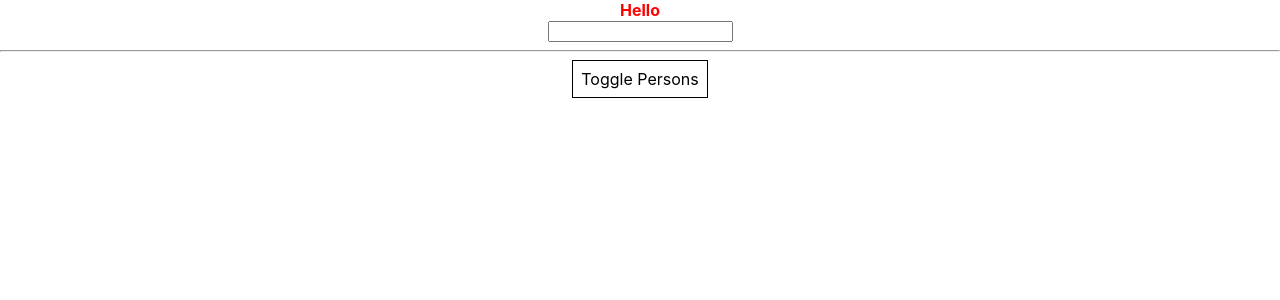
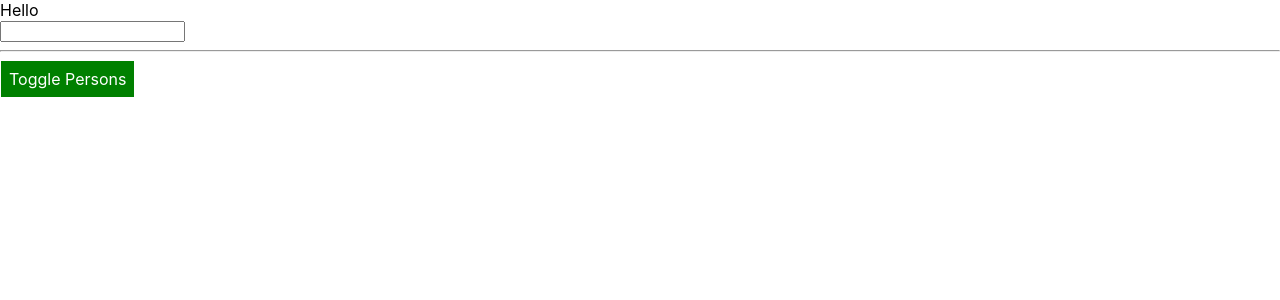
Before and after one commit to girisukinkar/react-projects, a React (Create React App) app in the folder udemy-course/: page / in a window 1280 px wide. Shown: the top 300 px of the page. Built offline with nearby package versions, Linux system fonts and the light colour scheme; the HTML template or start-up script is replaced by a standard one.

Commit message:
CSS modules chapter

```diff
--- a/udemy-course/src/App.js
+++ b/udemy-course/src/App.js
@@ -1,7 +1,26 @@
 import React, { Component } from 'react';
-import './App.css';
+import styled from 'styled-components';
+// import './App.css';
 import Person from './Person/Person';
 import Validate from './Validate';
+import styles from './App.css';
+
+const StyledButton = styled.button`
+background-color: ${props => props.alt ? 'red' : 'green'};
+font:inherit;
+border:1px solid;
+padding:8px;
+cursor:pointer;
+color:white;
+
+&:hover{
+  background-color: ${props => props.alt ? 'salmon' : 'green'};
+  color:black;
+}
+`;
+
+
+
 class App extends Component {
 
 
@@ -47,22 +66,24 @@
     this.setState({
       showPersons: !this.state.showPersons
     })
-  }
+  };
+
+
 
   render(){
 
-    const style = {
-      backgroundColor: 'white',
-      font:'inherit',
-      border:'1px solid',
-      padding:'8px',
-      cursor:'pointer'
-    }
+    // const style = {
+    //   backgroundColor: 'white',
+    //   font:'inherit',
+    //   border:'1px solid',
+    //   padding:'8px',
+    //   cursor:'pointer'
+    // }
 
     let persons = null;
     if(this.state.showPersons){
-      style.backgroundColor = 'red';
-      style.color = 'white';
+      // style.backgroundColor = 'red';
+      // style.color = 'white';
       persons = (
 
         <div>
@@ -76,7 +97,7 @@
       );
     }
 
-    let classes = ['red','bold'];
+    let classes = [];
     //Dynamically add / assign classes
     if(this.state.persons.length <= 2){
       classes.push('red');
@@ -86,14 +107,14 @@
     }
     classes = classes.join(' ');
     return (
-      <div className="App">
+      <div className={styles.App}>
       <div className={classes}>Hello</div>
       <input type="text" onChange={(e) => this.inputNamChangeHandler(e)} value={this.state.userString}/>
       <Validate userString={this.state.userString} />
 
       <hr/>
-      <button style={style} onClick={this.togglePersonsHandler}>Toggle Persons</button>
        {persons}
+      <StyledButton alt={this.state.showPersons} onClick={this.togglePersonsHandler}>Toggle Persons</StyledButton>
       </div>
     )
   }
```
